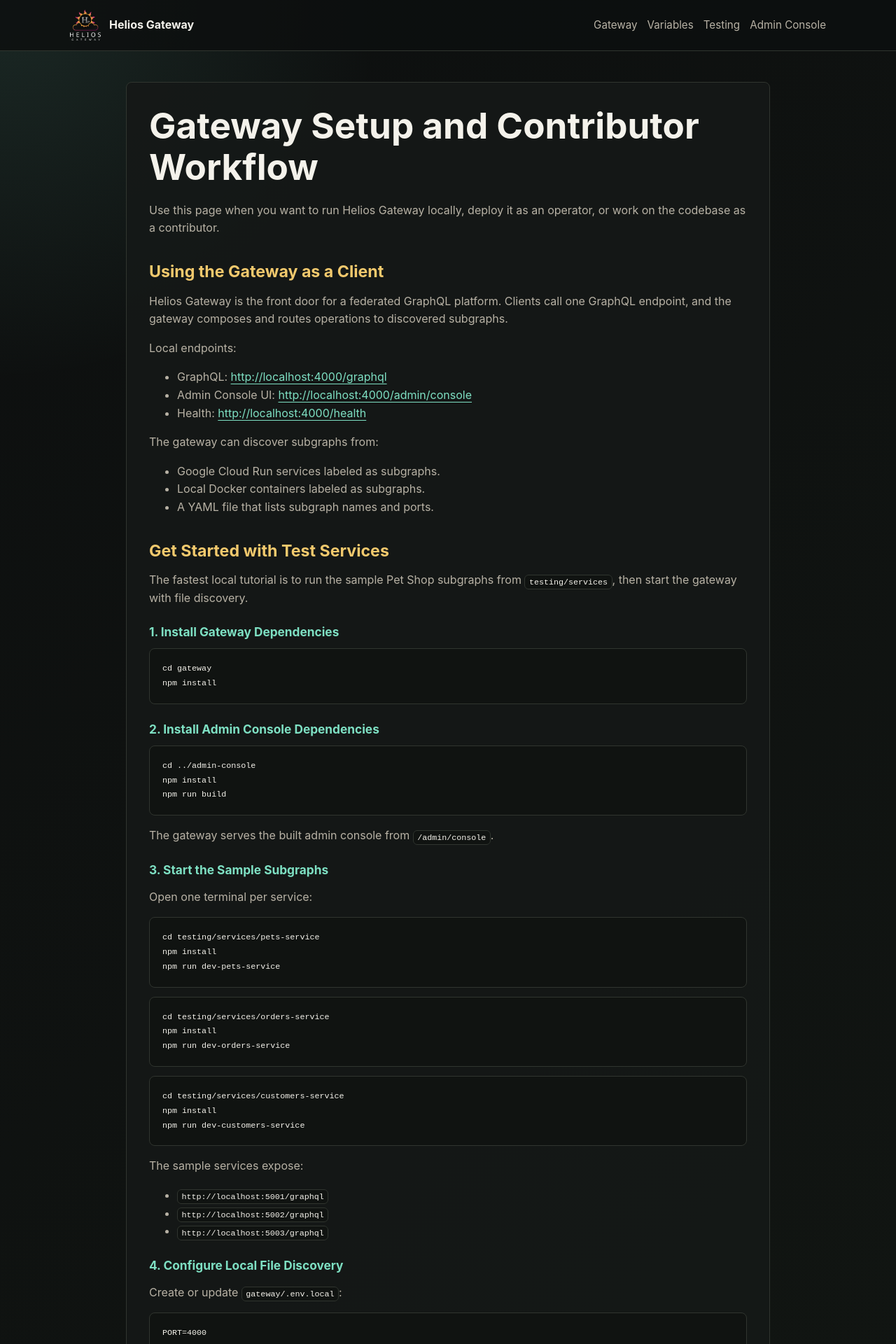
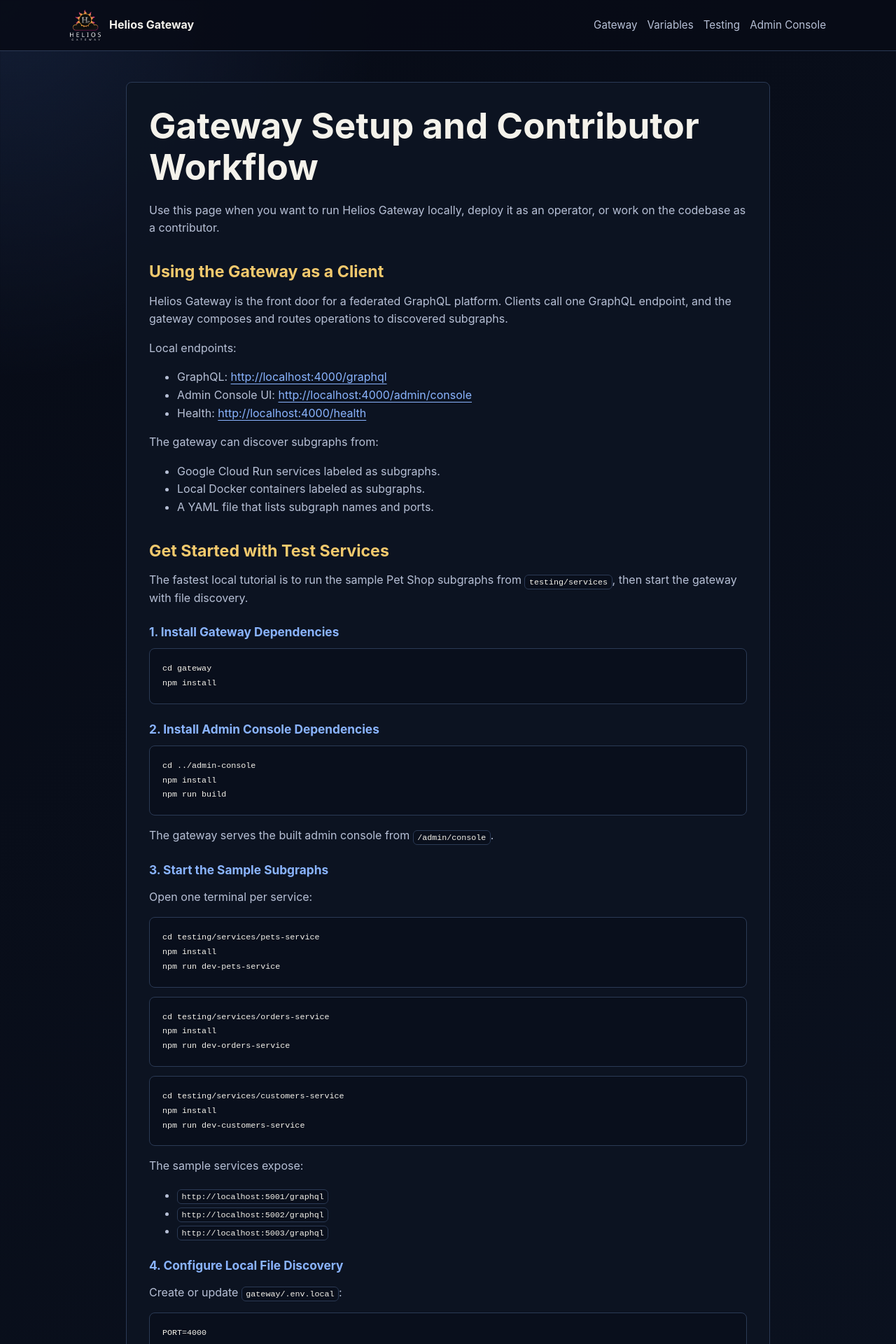
Before and after one commit to zizitop13/helios-gateway, a Jekyll site: the page built from docs/gateway/local-development.md, in a window 1280 px wide. Shown: the top 1920 px of the page at 70% size. Built offline with Jekyll 4.4.1, drawn with Linux system fonts in a browser that asks for light colours; some of the changed text lies outside the part shown.

````diff
--- a/docs/assets/site.css
+++ b/docs/assets/site.css
@@ -1,14 +1,14 @@
 :root {
   color-scheme: dark;
-  --bg: #0d0f0f;
-  --panel: #151817;
-  --panel-strong: #1d211f;
+  --bg: #070b16;
+  --panel: #0d1422;
+  --panel-strong: #121a2b;
   --text: #f4f2eb;
-  --muted: #b8b2a5;
-  --line: #30352f;
-  --accent: #7ee0c3;
+  --muted: #b7c0d6;
+  --line: #2b3a55;
+  --accent: #8ab4ff;
   --accent-strong: #f2c96d;
-  --code: #101311;
+  --code: #090f1c;
 }
 
 * {
@@ -23,8 +23,8 @@ body {
   margin: 0;
   min-height: 100vh;
   background:
-    radial-gradient(circle at top left, rgba(126, 224, 195, 0.12), transparent 34rem),
-    linear-gradient(135deg, #0d0f0f 0%, #111512 48%, #171512 100%);
+    radial-gradient(circle at top left, rgba(91, 141, 239, 0.14), transparent 34rem),
+    linear-gradient(135deg, #070b16 0%, #0b1220 48%, #101728 100%);
   color: var(--text);
   font-family: Inter, ui-sans-serif, system-ui, -apple-system, BlinkMacSystemFont, "Segoe UI", sans-serif;
   line-height: 1.6;
@@ -133,7 +133,7 @@ h1 {
 
 .site-header {
   border-bottom: 1px solid var(--line);
-  background: rgba(13, 15, 15, 0.84);
+  background: rgba(7, 11, 22, 0.88);
 }
 
 .site-nav {
--- a/docs/gateway/local-development.md
+++ b/docs/gateway/local-development.md
@@ -110,6 +110,48 @@ For container-based local use:
 ```bash
 docker build -t helios-gateway .
 docker run --rm -p 4000:4000 --env-file gateway/.env.local helios-gateway
+```
+
+## Install from Docker
+
+Use Docker Hub:
+
+```bash
+docker pull zizitop13/helios-gateway:latest
+```
+
+```bash
+docker run --rm \
+  --name helios-gateway \
+  -p 4000:4000 \
+  -e DISCOVERY_MODE=file \
+  -e DISCOVERY_FILE_PATH=/app/subgraphs.local.yaml \
+  zizitop13/helios-gateway:latest
+```
+
+Use GitHub Container Registry:
+
+```bash
+docker pull ghcr.io/zizitop13/helios-gateway:latest
+```
+
+```bash
+docker run --rm \
+  --name helios-gateway \
+  -p 4000:4000 \
+  -e DISCOVERY_MODE=file \
+  -e DISCOVERY_FILE_PATH=/app/subgraphs.local.yaml \
+  ghcr.io/zizitop13/helios-gateway:latest
+```
+
+To pass a full local environment file:
+
+```bash
+docker run --rm \
+  --name helios-gateway \
+  -p 4000:4000 \
+  --env-file gateway/.env.local \
+  ghcr.io/zizitop13/helios-gateway:latest
 ```
 
 Use [Environment Variables](./environment-variables.html) to choose the discovery mode and authentication settings.
--- a/docs/index.html
+++ b/docs/index.html
@@ -40,6 +40,7 @@
           <ul>
             <li><a href="./gateway/local-development.html#using-the-gateway-as-a-client">Client usage model</a></li>
             <li><a href="./gateway/local-development.html#install-on-a-local-machine">Install on a local machine</a></li>
+            <li><a href="./gateway/local-development.html#install-from-docker">Install from Docker</a></li>
             <li><a href="./gateway/local-development.html#deploy-on-google-cloud-run">Deploy on Google Cloud Run</a></li>
             <li><a href="./gateway/environment-variables.html">Configuration variables</a></li>
             <li><a href="./gateway/graphql-ui-cloud-run.html">GraphQL UI in Cloud Run</a></li>
@@ -65,6 +66,7 @@
             <li><a href="./gateway/openapi.html">Gateway API reference</a></li>
             <li><a href="./gateway/environment-variables.html#google-cloud-run-discovery">Cloud Run variables</a></li>
             <li><a href="./gateway/environment-variables.html#file-discovery">File discovery variables</a></li>
+            <li><a href="https://github.com/zizitop13/helios-gateway">GitHub repository</a></li>
           </ul>
         </article>
       </section>
````
Also changed, not shown: docs/gateway/index.md (+1 -0 lines), .github/workflows/demo-services-docker.yml (added), README.md.
